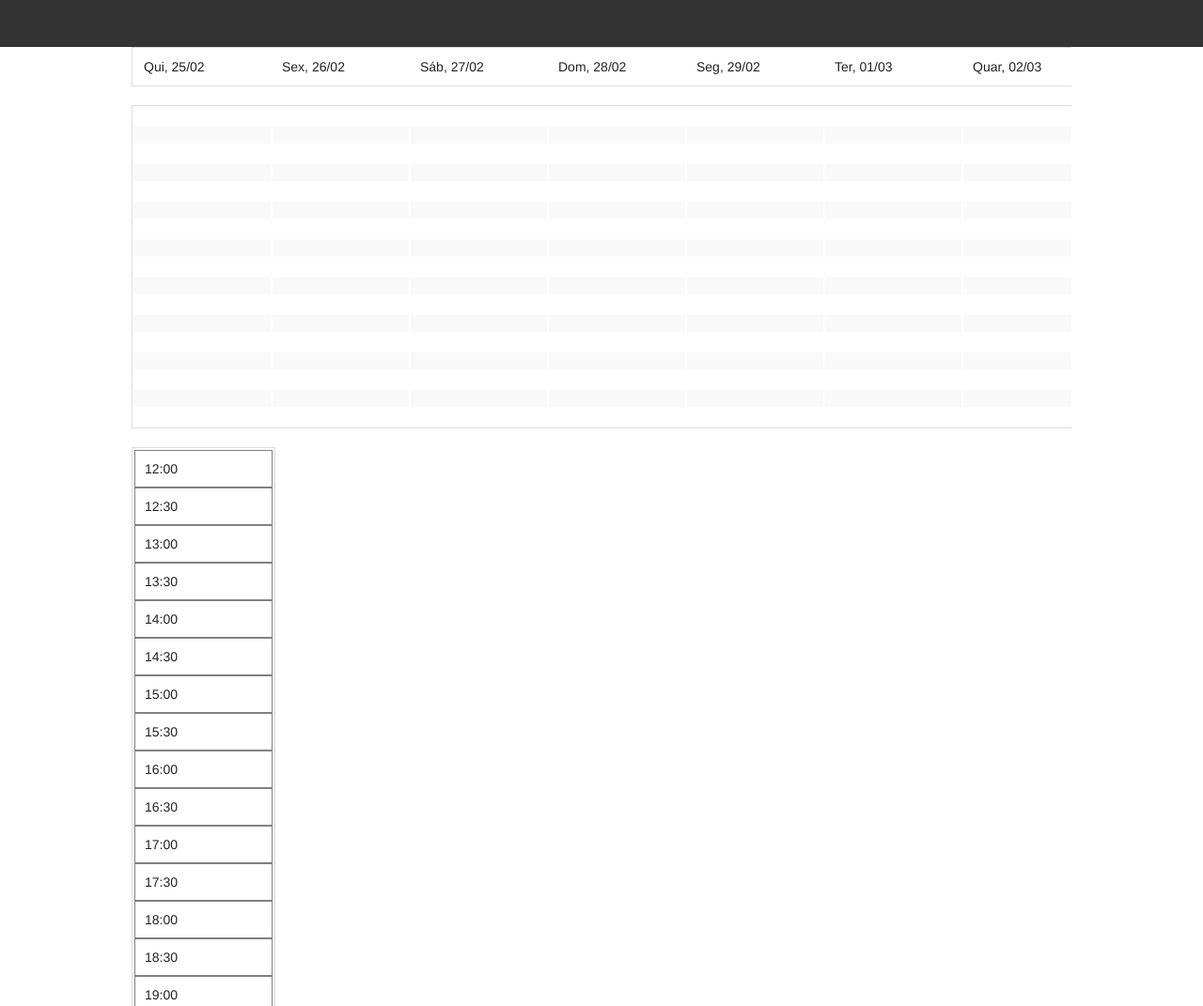
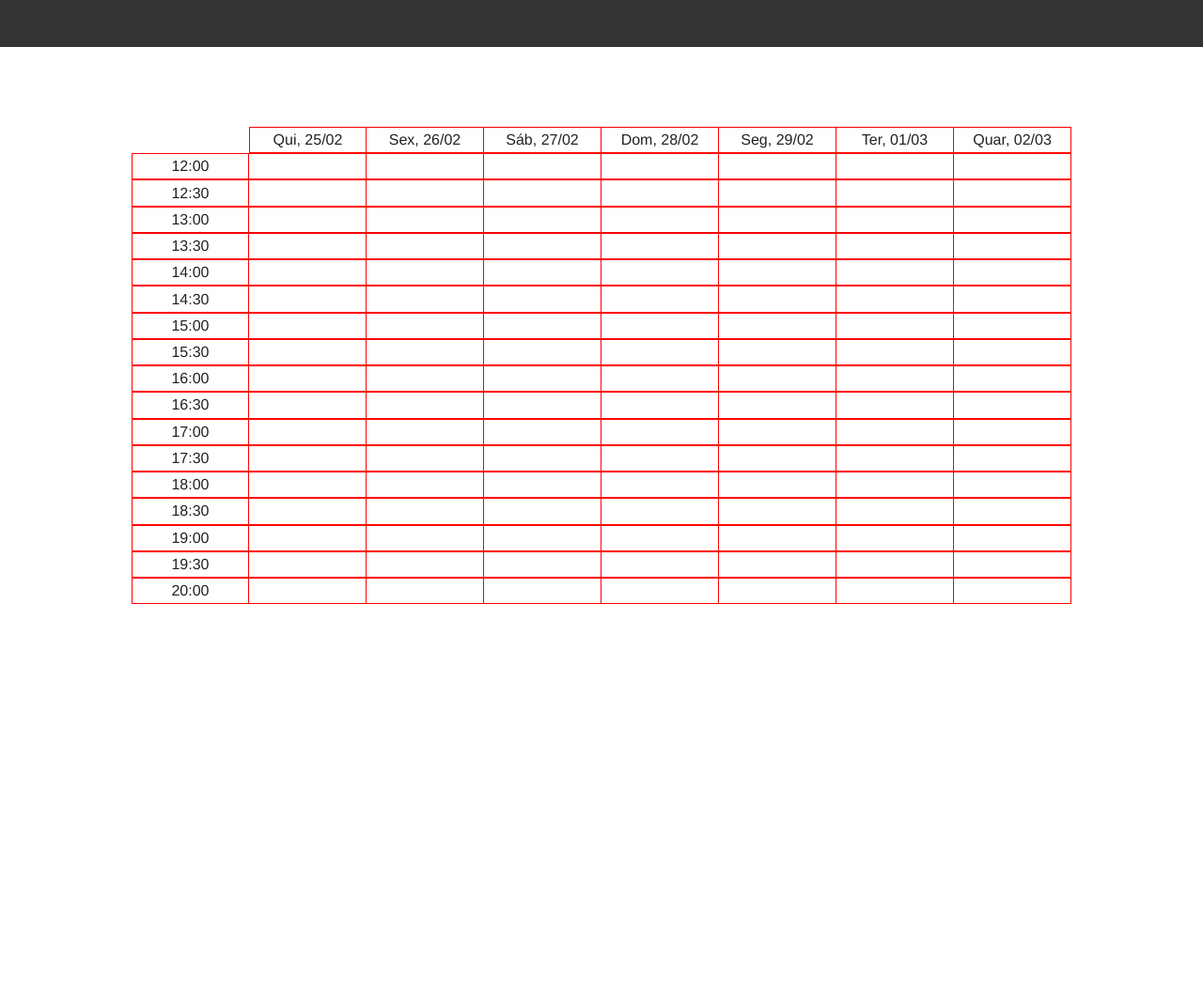
Before and after one commit to helloncanella/angular-experiments, a website with bundled scripts: page app/index.html in a window 1280 px wide. Shown: the top 1071 px of the page at 94% size. After the commit the page ends 800 px from the top, so only its background shows below. Built offline with nearby package versions, Linux system fonts and the light colour scheme.

Commit message:
timetable frame is ok

```diff
--- a/app/scripts/babel/app.js
+++ b/app/scripts/babel/app.js
@@ -121,24 +121,39 @@
       restrict: 'E',
       templateUrl:'view/templates/calendar/calendar.html', // DON'T USE ./view/bla,bla,bla...
       link: function(scope,element,attr){
-        scope.tdwidth = element[0].querySelector('#calendar').clientWidth / 8;
+        scope.cellWidth = element[0].querySelector('#calendar').clientWidth / 8;
 
 
         angular.element($window).bind('resize', function(){
-          scope.tdwidth = element[0].querySelector('#calendar').clientWidth / 8;
+          scope.cellWidth = element[0].querySelector('#calendar').clientWidth / 8;
           scope.$digest();
         });
       }
     };
   }]);
 
-  app.directive('resizetd', function(){
+  app.directive('resizecell', function(){
     return{
       restrict: 'A',
       link: function(scope,element,attr){
         scope.$watch(
-          'tdwidth', function ( tdwidth ) {
-            element[0].querySelector('div').style.width = tdwidth+'px';
+          'cellWidth', function ( cellWidth ) {
+            element[0].style.width = cellWidth+'px';
+            console.log(cellWidth);
+          }
+        );
+      }
+    };
+  });
+
+
+  app.directive('resizecontent', function(){
+    return{
+      restrict: 'A',
+      link: function(scope,element,attr){
+        scope.$watch(
+          'cellWidth', function ( cellWidth ) {
+            element[0].style.width = (30*cellWidth)+'px';
           }
         );
       }
--- a/app/stylesheets/sass/_calendar.scss
+++ b/app/stylesheets/sass/_calendar.scss
@@ -1,32 +1,53 @@
 #calendar{
 
-  $cell-height:40px;
+  $cell-height:60vh/17;
+  $border-color:red;
+  margin-top: 85px;
 
-  overflow-y: hidden;
-  font-size: 9px;
 
-  #grid-calendar, #time-bar{
-    td{
-      width:100%;
+  display: flex;
+
+
+
+
+  .right-side{
+    overflow-y: hidden;
+    .cell{
+      border-left: none;
+    }
+    padding-bottom:$cell-height/6;
+  }
+
+  .cell{
+    text-align: center;
+    height: $cell-height;
+    border:1px solid $border-color;
+    display:flex;
+    align-items: center;
+    justify-content: center;
+  }
+
+  #grid-calendar{
+    &>div{
+      display: flex;
     }
   }
 
   #time-bar {
-    tr{
-      display:flex;
-      flex-flow: column;
+    display:flex;
+    flex-flow: column;
+    position: relative;
+    top: $cell-height*1;
 
-      td{
-        border:1px solid gray;
-        height:$cell-height;
-        padding:10px;
-      }
+
+  }
+
+  #day-header{
+    display:flex;
+    .cell:first-child{
+      border-left:1px solid $border-color;
     }
   }
 
-  #day-header{
-    width:100%;
-
-  }
 
 }
--- a/app/test/directiveSpecs.js
+++ b/app/test/directiveSpecs.js
@@ -31,7 +31,7 @@ var
 
       var table = element[0];
 
-      expect(table.querySelectorAll('td').length).toEqual(510);
+      expect(table.querySelectorAll('.cell').length).toEqual(510);
     });
   });
 
@@ -45,7 +45,7 @@ var
       var timeBar = element[0];
 
 
-      expect(timeBar.querySelectorAll('td').length).toEqual(17);
+      expect(timeBar.querySelectorAll('.cell').length).toEqual(17);
     });
   });
 
@@ -76,7 +76,7 @@ var
       var dayHeader = element[0];
       //console.log(new Date(dayHeader.querySelector('td').attributes['data-day'].value).getMonth()+1);
 
-      expect(dayHeader.querySelectorAll('td').length).toEqual(30);
+      expect(dayHeader.querySelectorAll('.cell').length).toEqual(30);
     });
   });
 
--- a/app/view/templates/calendar/calendar.html
+++ b/app/view/templates/calendar/calendar.html
@@ -1,5 +1,10 @@
 <div id="calendar" class='row'>
-  <day-header></day-header>
-  <grid-calendar></grid-calendar>
   <time-bar></time-bar>
+
+  <div class='right-side'>
+    <day-header></day-header>
+    <grid-calendar></grid-calendar>
+  </div>
+
+
 </div>
--- a/app/view/templates/calendar/components/day-header.html
+++ b/app/view/templates/calendar/components/day-header.html
@@ -1,7 +1,3 @@
-<div id="day-header">
-  <table ng-controller="CalendarController">
-    <tr>
-      <td resizetd ng-repeat='day in thirtyDays' data-day='{{day}}'><div>{{day | dayFormat}}</div></td>
-    </tr>
-  </table>
+<div resizecontent id="day-header" ng-controller="CalendarController">
+  <div class='cell' resizecell ng-repeat='day in thirtyDays' data-day='{{day}}'><span>{{day | dayFormat}}</span></div>
 </div>
--- a/app/view/templates/calendar/components/grid-calendar.html
+++ b/app/view/templates/calendar/components/grid-calendar.html
@@ -1,7 +1,5 @@
-<div id="grid-calendar">
-  <table ng-controller="CalendarController">
-    <tr ng-repeat='hour in time'>
-      <td resizetd ng-repeat='day in thirtyDays' data-day='{{day}}' data-hour='{{hour | hourFormat}}'><div></div></td>
-    </tr>
-  </table>
+<div resizecontent id="grid-calendar" ng-controller="CalendarController">
+  <div ng-repeat='hour in time'>
+    <div class='cell' resizecell ng-repeat='day in thirtyDays' data-day='{{day}}' data-hour='{{hour | hourFormat}}'></div>
+  </div>
 </div>
--- a/app/view/templates/calendar/components/time-bar.html
+++ b/app/view/templates/calendar/components/time-bar.html
@@ -1,7 +1,3 @@
-<div id="time-bar">
-  <table ng-controller="CalendarController">
-    <tr>
-      <td resizetd ng-repeat='hour in time' data-hour='{{hour | hourFormat}}'><div>{{hour | hourFormat}}</div></td>
-    </tr>
-  </table>
+<div id="time-bar" ng-controller='CalendarController'>
+  <div resizecell class='cell' ng-repeat='hour in time' data-hour='{{hour | hourFormat}}'><span>{{hour | hourFormat}}</span></div>
 </div>
--- a/package.json
+++ b/package.json
@@ -4,7 +4,7 @@
   "description": "",
   "main": "index.js",
   "scripts": {
-    "test": "echo \"Error: no test specified\" && exit 1"
+    "test": "karma start"
   },
   "author": "",
   "license": "ISC",
```
Also changed, not shown: app/stylesheets/bundle.css.
